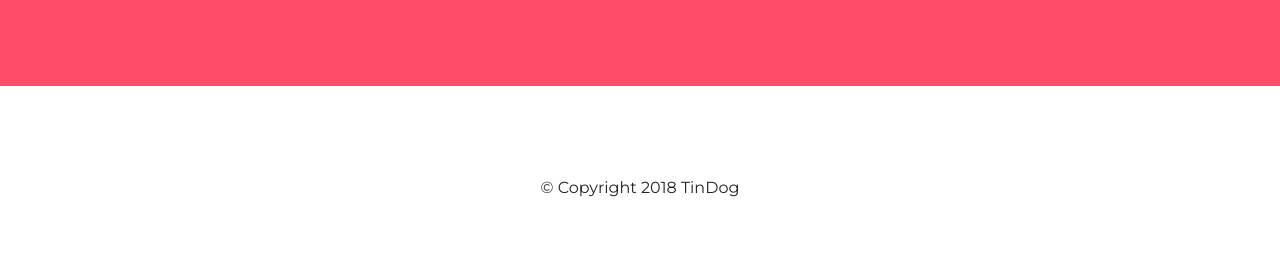
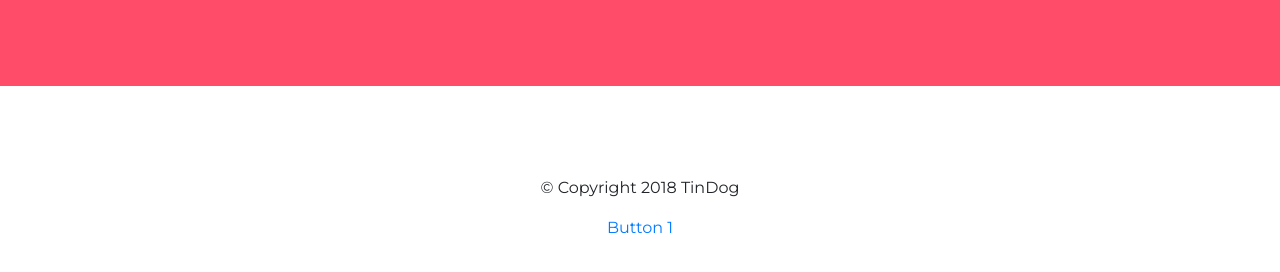
Before and after one commit to MadinaKulzhambek/demosite, a plain HTML site: page index.html in a window 1280 px wide. Shown: the part 2504-2776 px from the top of the page. Drawn offline with nearby package versions, Linux system fonts and the light colour scheme.

Commit message:
Update index.html

```diff
--- a/index.html
+++ b/index.html
@@ -229,6 +229,7 @@ height="0" width="0" style="display:none;visibility:hidden"></iframe></noscript>
 
     <footer id="footer">
       <p>© Copyright 2018 TinDog</p>
+      <a href="#" name="button1" onclick="dataLayer.push({'event': 'button1-click'});">Button 1</a>
     </footer>
   </body>
 </html>
```
